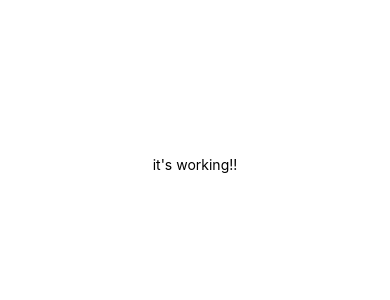
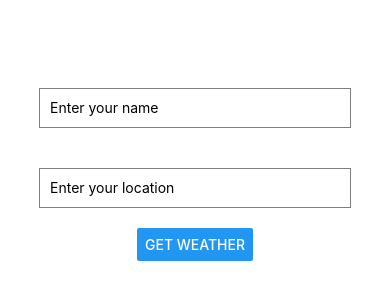
Before and after one commit to MarkusAP98/expo_weather_app, a React Native app: screen / in a window 390 px wide. Shown: the part 258-558 px from the top of the page. Built offline with nearby package versions, Linux system fonts and the light colour scheme.

Commit message:
chore: Update App.js and package.json

```diff
--- a/App.js
+++ b/App.js
@@ -1,11 +1,68 @@
-import { StatusBar } from 'expo-status-bar';
-import { StyleSheet, Text, View } from 'react-native';
+import React, { useState, useEffect } from 'react';
+import { StyleSheet, Text, View, TextInput, Button } from 'react-native';
+import AsyncStorage from '@react-native-async-storage/async-storage';
 
 export default function App() {
+  const [name, setName] = useState('');
+  const [location, setLocation] = useState('');
+  const [weatherData, setWeatherData] = useState(null);
+  const [nameSet, setNameSet] = useState(false);
+
+  useEffect(() => {
+    const loadUserData = async () => {
+      const savedName = await AsyncStorage.getItem('name');
+      const savedLocation = await AsyncStorage.getItem('location');
+      if (savedName !== null) {
+        setName(savedName);
+        setNameSet(true);
+      }
+      if (savedLocation !== null) setLocation(savedLocation);
+    };
+    loadUserData();
+  }, []);
+
+  const handleNameChange = (newName) => {
+    setName(newName);
+    AsyncStorage.setItem('name', newName);
+    setNameSet(true);
+  };
+
+  const handleLocationChange = (newLocation) => {
+    setLocation(newLocation);
+    AsyncStorage.setItem('location', newLocation);
+  };
+
+  const fetchWeatherData = async () => {
+    const response = await fetch(`http://api.openweathermap.org/data/2.5/weather?q=${location}&appid=35bec7975453a194a19f31a4f6bcba1a`);
+    const data = await response.json();
+    setWeatherData(data);
+  };
+
   return (
     <View style={styles.container}>
-      <Text>it's working!!</Text>
-      <StatusBar style="auto" />
+      {nameSet ? (
+        <Button title="Change Name" onPress={() => setNameSet(false)} />
+      ) : (
+        <TextInput
+          style={styles.input}
+          placeholder="Enter your name"
+          value={name}
+          onChangeText={handleNameChange}
+        />
+      )}
+      <TextInput
+        style={styles.input}
+        placeholder="Enter your location"
+        value={location}
+        onChangeText={handleLocationChange}
+      />
+      <Button title="Get Weather" onPress={fetchWeatherData} />
+      {weatherData && (
+        <View>
+          <Text>Temperature: {Math.round(weatherData.main.temp - 273.15)}°C</Text>
+          <Text>Weather: {weatherData.weather[0].main}</Text>
+        </View>
+      )}
     </View>
   );
 }
@@ -17,4 +74,12 @@ const styles = StyleSheet.create({
     alignItems: 'center',
     justifyContent: 'center',
   },
+  input: {
+    height: 40,
+    borderColor: 'gray',
+    borderWidth: 1,
+    margin: 20,
+    padding: 10,
+    width: '80%',
+  },
 });
```
Also changed, not shown: package.json (+4 -3 lines), 1 other file (tests, documents, lock files or other folders).
